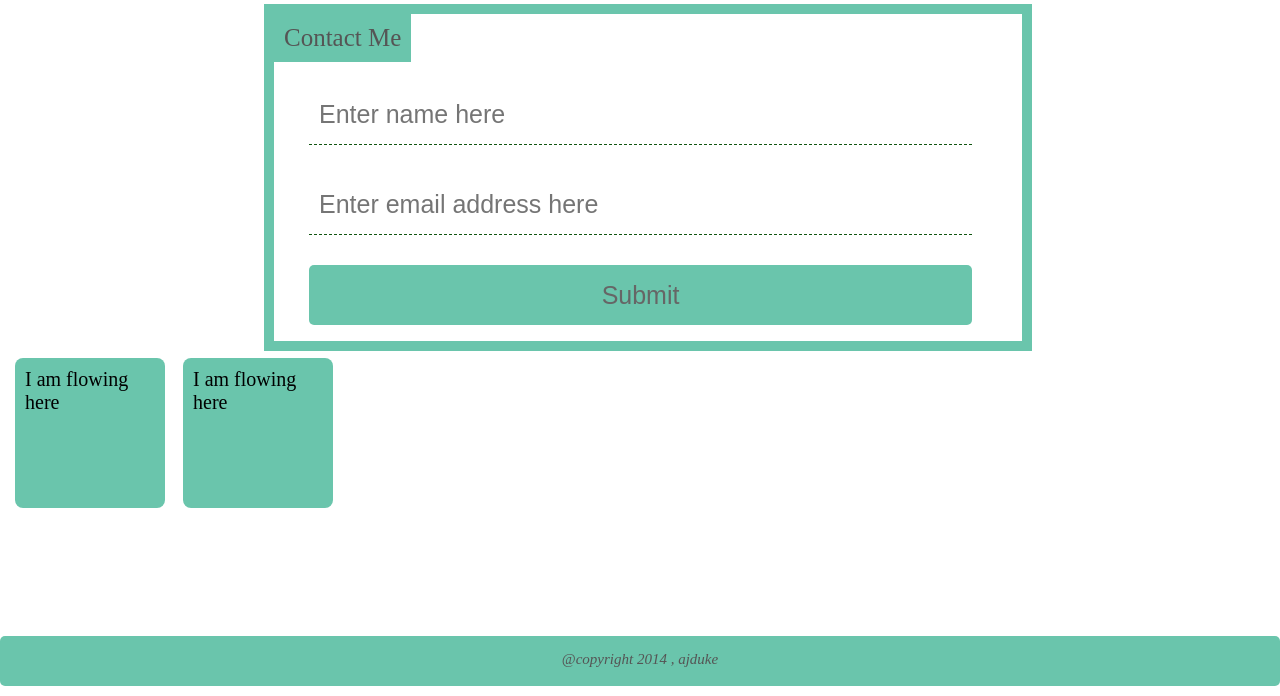
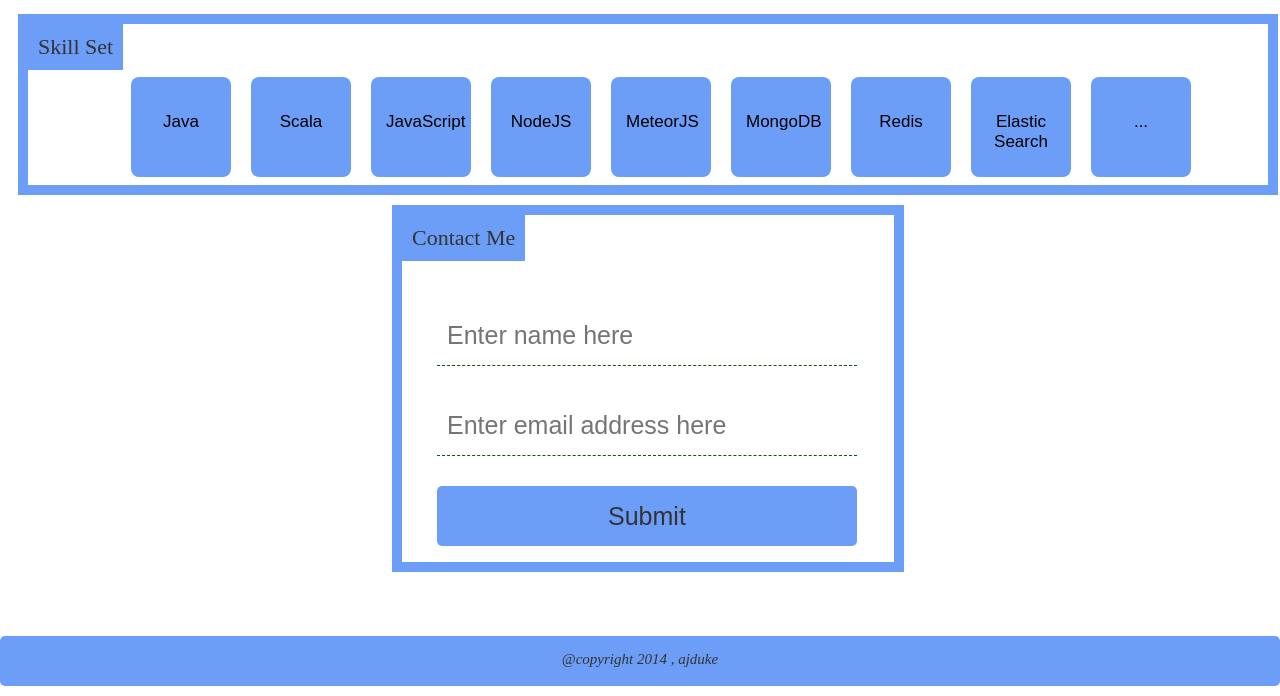
Before and after one commit to ajduke/html-css-playground, a plain HTML site: page index.html in a window 1280 px wide. Shown: the part 104-800 px from the top of the page. Drawn offline with Linux system fonts and the light colour scheme.

Commit message:
did some changes

```diff
--- a/index.css
+++ b/index.css
@@ -8,8 +8,8 @@ header{
   line-height: 50px;
   padding: 15 0 15 85;
   border-radius: 5px;
-  color: #555;
-  background-color: #6AC5AC;
+  background-color: #6C9EF8;
+  color: #333;
   z-index: 100;
 }
 
@@ -23,49 +23,74 @@ header span{
   width: 100%;
   margin-top: 100px;
   box-sizing: border-box;
+  margin-bottom: 70px;
 
 }
-.contact{
+.box{
   position: relative;
-  margin: auto 20%;
-  width: 60%;
-  border: 10px solid #6AC5AC;
+  margin: 10px;
+  border: 10px solid #6C9EF8;
   padding: 10px 10px 0px 10px;
   box-sizing: border-box;
 }
 
-.contact span{
-  font-size : 25px;
+.box span{
   position: absolute;
-  background-color: #6AC5AC;
+  background-color: #6C9EF8;
   top:0px;
   left:0px;
-  padding: 10 10 10 10px;
-  color: #555;
+  padding: 10px;
+
+  font-size : 22px;
+  color: #333;
 
 }
 
-.contact p{
- padding: 15px 15px 0px 15px;
+.contact-form{
+  margin: auto 30%;
+  width: 40%;
+}
+
+.box p, .box div{
+ padding: 35px 15px 0px 15px;
 }
 
 .grid{
   width: 90%;
+  margin-left: 70px;
 }
 
 .grid-item{
   position: relative;
   display: inline-block;
   box-sizing: border-box;
-  background-color: #6AC5AC;
-  padding: 10px;
-  font-size: 20px;
-  margin: 7px;
-  width: 150px;
-  height: 150px;
+  background-color: #6C9EF8;
+  padding: 15px 0px;
+  margin: 8px;
+  width: 100px;
+  height: 100px;
   border-radius: 8px;
+  box-sizing: border-box;
+
+  vertical-align: middle;
+  text-align: center;
+  font-size: 17px;
+  font-family: sans-serif;
+
+  transition: all 0.8s ease-in ;
 }
 
+.grid-item:hover{
+  background-color: #6AC5AC;
+  color:#555;
+/*  font-size: 20px;*/
+/*  border: 3px solid #333;*/
+
+}
+
+input:focus{
+  outline: 0px;
+}
 
 input{
   display: block;
@@ -81,11 +106,15 @@ input{
 }
 
 input[type="button"]{
-    border: 0px;
-    background-color: #6AC5AC;
-    color: #666;
-    margin-top: 30px;
-    border-radius: 5px
+  border: 0px;
+  background-color: #6C9EF8;
+  color: #333;
+  margin-top: 30px;
+  border-radius: 5px
+}
+
+input[type="button"]:active{
+  padding:20px;
 }
 
 footer{
@@ -94,17 +123,14 @@ footer{
   left:0px;
   bottom: 0px;
   width: 100%;
-  background-color: #6AC5AC;
   height: 50px;
-  color: #555;
-
+  background-color: #6C9EF8;
 
   border-radius: 5px;
   padding-top: 15px;
   font-style: oblique;
   font-size: 15px;
-  color: #555;
+  color: #333;
   text-align: center;
   box-sizing: border-box;
-
 }
--- a/index.html
+++ b/index.html
@@ -3,30 +3,52 @@
 <head>
   <link rel="stylesheet" href="index.css">
 </head>
+
 <body>
-  <header > ajduke <span>because technology matters</span></header>
 
+  <header > ajduke <span>Sr. Software Developer, Technology Enthusiast </span></header>
 
   <div  class="container">
-  <div class="contact">
+    <div class="box">
+      <span>Skill Set</span>
+      <div class="grid">
+        <div class="grid-item">
+        Java
+        </div>
+        <div class="grid-item">
+        Scala
+        </div>
+        <div class="grid-item">
+        JavaScript
+        </div>
+        <div class="grid-item">
+        NodeJS
+        </div>
+        <div class="grid-item">
+        MeteorJS
+        </div>
+        <div class="grid-item">
+        MongoDB
+        </div>
+        <div class="grid-item">
+        Redis
+        </div>
+        <div class="grid-item">
+        Elastic Search
+        </div>
+        <div class="grid-item">
+        ...
+        </div>
+      </div>
+    </div>
+    <div class="box contact-form">
       <span>Contact Me</span>
-
       <p>
         <input name="name" placeholder="Enter name here ">
         <input name="email" placeholder="Enter email address here ">
         <input type="button" value="Submit">
       </p>
-
     </div>
-  <div class="grid">
-    <div class="grid-item">
-    I am flowing here
-    </div>
-    <div class="grid-item">
-    I am flowing here
-    </div>
-  </div>
-
   </div>
 
 
```
Lines whose indentation alone changed are shown as unchanged.
